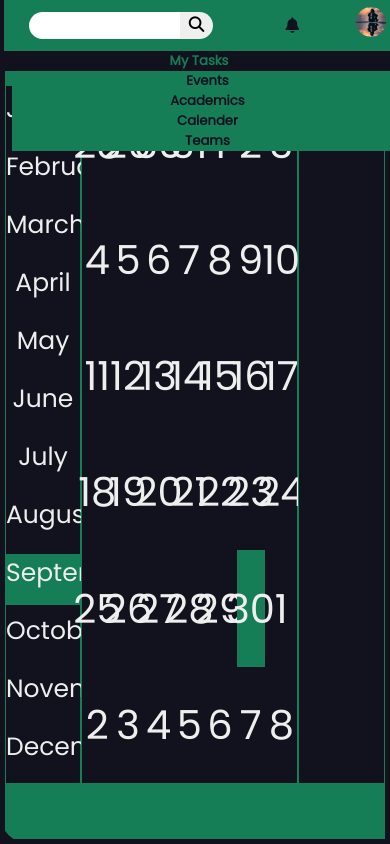
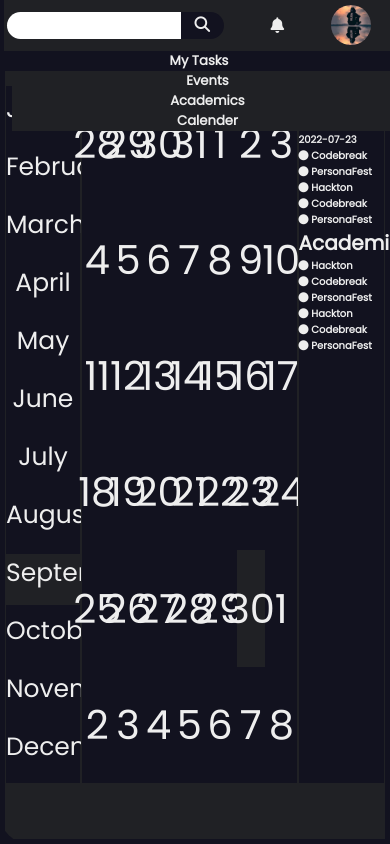
Before and after one commit to Aamir041/academic_notification_system, a plain HTML site: page version 1.0/index.html in a window 390 px wide. Shown: the top 844 px of the page. Drawn offline with Linux system fonts and the light colour scheme; a web font is replaced by a local one.

Commit message:
all submited

```diff
--- a/version 1.0/index.html
+++ b/version 1.0/index.html
@@ -21,7 +21,7 @@
                         <a href="">Events</a>
                         <a href="">Academics</a>
                         <a href="">Calender</a>
-                        <a href="">Teams</a>
+                        <!-- <a href="">Teams</a> -->
                     </div>
 
                     <div class="rightside">
@@ -61,7 +61,26 @@
                             <!-- <button>Add +</button> -->
                         </div>
                         <div class="message-body">
+                             <div>
+                                  <h1>Events</h1>
+                                  <h4> <i class="fa fa-circle" aria-hidden="true"></i> Hackton 2022-07-23</h4>
+                                  <h4> <i class="fa fa-circle" aria-hidden="true"></i> Codebreak</h4>
+                                  <h4> <i class="fa fa-circle" aria-hidden="true"></i> PersonaFest</h4>
+                                  <h4> <i class="fa fa-circle" aria-hidden="true"></i> Hackton</h4>
+                                  <h4> <i class="fa fa-circle" aria-hidden="true"></i> Codebreak</h4>
+                                  <h4> <i class="fa fa-circle" aria-hidden="true"></i> PersonaFest</h4>
+                             </div>
 
+                             <div>
+                                <h1>Academics</h1>
+                                <h4> <i class="fa fa-circle" aria-hidden="true"></i> Hackton</h4>
+                                  <h4> <i class="fa fa-circle" aria-hidden="true"></i> Codebreak</h4>
+                                  <h4> <i class="fa fa-circle" aria-hidden="true"></i> PersonaFest</h4>
+                                  <h4> <i class="fa fa-circle" aria-hidden="true"></i> Hackton</h4>
+                                  <h4> <i class="fa fa-circle" aria-hidden="true"></i> Codebreak</h4>
+                                  <h4> <i class="fa fa-circle" aria-hidden="true"></i> PersonaFest</h4>
+
+                            </div>
                         </div>
                     </div>
                 </div>
@@ -74,4 +93,5 @@
 </body>
 <script src="script.js"></script>
 <script src="DateWeekMonthYear.js"></script>
+<script src="message.js"></script>
 </html>
--- a/version 1.0/message.css
+++ b/version 1.0/message.css
@@ -2,19 +2,25 @@
     width: 100%;
     height: 9vh;
     display: flex;
+    font-size: 350%;
+    font-family: "Times New Roman", Times, serif;
     justify-content: center;
     align-items: center;
-    border: 0.1vh solid #167e56;
+    border: 0.1vh solid #202125;
 }
 
-.message-nav button{
-    display: flex;
-    justify-content: center;
-    align-items: center;
-    border: 0.1vh solid #167e56;
-    background-color:#12121f;
-    color: white;
-    width: 40%;
-    height: 5vh;
+@media screen and (max-width: 750px) {
+    .message-nav {
+        width: 100%;
+        height: 9vh;
+        display: flex;
+        font-size: 100%;
+        font-family: "Times New Roman", Times, serif;
+        justify-content: center;
+        align-items: center;
+        border: 0.1vh solid #202125;
+    }
+}
+.message-body{
 
 }
--- /dev/null
+++ b/version 1.0/message.js
@@ -0,0 +1,3 @@
+let messnav = document.querySelector(".message-nav");
+
+messnav.innerHTML = `<div>${presentdate} ${months[presentmonth]} ${presentyear}<div>`;
--- a/version 1.0/navbar.css
+++ b/version 1.0/navbar.css
@@ -1,22 +1,24 @@
 *{
     margin: 0;
     padding: 0;
-    /* color: #12121f; */
+    color: #eee;
  }
 
  body{
     width: 100vw;
     height: 100vh;
     background-color: #12121f;
+    color: #eee;
  }
 
 .navbar{
+    color: #eee;
     display: flex;
     font-weight: 800;
     text-align: center;
     width: 99.9%;
     height: 5rem;
-    background-color: #167e56;
+    background-color: #202125;
     border-top: 0.5vh solid #12121f;
     border-left: 0.5vh solid #12121f;
     border-right: 0.5vh solid #12121f;
@@ -36,10 +38,9 @@
     align-items: center;
     width: 40%;
     font-size: 90%;
-    background-color: #167e56;
+    background-color: #202125;
     text-decoration: none;
     font-weight: 900;
-    color: #12121f;
     font-family: 'Poppins', sans-serif;
     margin: 0vh 1vh;
     padding: 0vh 1vh;
@@ -47,12 +48,10 @@
 
 .leftside a:hover{
     background-color: #12121f;
-    color: #167e56;
 }
 
 .leftside a:nth-child(1){
     background-color: #12121f;
-    color: #167e56;
     margin: 0vh 0vh;
 }
 
@@ -63,21 +62,23 @@
     justify-content: space-around;
     column-gap: 6%;
     align-items: center;
-    background-color: hsl(157, 70%, 29%);;
+    background-color: #202125;
     margin-left: auto;
-    color: #12121f;
 }
 
 .rightside input{
-    width: 80%;
+    width: 75%;
     font-size: 130%;
     border-radius: 2rem 0rem 0rem 2rem;
     padding: 2% 4%;
     border: none;
+    color: black;
 }
 
 .rightside button{
-    width: 15%;
+    color: black;
+    background-color: #12121f;
+    width: 25%;
     font-size: 130%;
     padding: 2%;
     border: none;
@@ -90,17 +91,17 @@
 
 .notify a i{
     padding: 2rem;
-    color: #12121f;
 }
 
 .notify a:hover i{
     background-color: #12121f;
-    color: #167e56;
 }
 
 img{
-    width: 3rem;
-    height: 3rem;
+    display: flex;
+    margin: 0rem 2rem 0rem 0rem;
+    width: 4rem;
+    height: 4rem;
     border-radius: 2rem;
 }
 
@@ -112,7 +113,7 @@ img{
         text-align: center;
         width: 100%;
         height: 30%;
-        background-color: #167e56;
+        background-color: #202125;
     }
 
     .leftside{
@@ -135,7 +136,7 @@ img{
         column-gap: 5%;
         position: absolute;
         top: 0%;
-        background-color: hsl(157, 70%, 29%);
+        background-color: #202125;
     }
 
     .leftside a{
@@ -144,19 +145,29 @@ img{
         align-items: center;
         width: 50%;
         font-size: 110%;
-        background-color: #167e56;
+        background-color: #202125;
         text-decoration: none;
         font-weight: 900;
     }
 
     .rightside input{
-        width: 70%;
+        width: 80%;
         font-size: 130%;
         border-radius: 2rem 0rem 0rem 2rem;
         padding: 2% 4%;
         border: none;
     }
 
+    .rightside button{
+        color: black;
+        background-color: #12121f;
+        width: 20%;
+        font-size: 130%;
+        padding: 2%;
+        border: none;
+        border-radius: 0rem 2rem 2rem 0rem;
+    }
+
     .rightside notify img{
         padding: 20%;
     }
--- a/version 1.0/script.js
+++ b/version 1.0/script.js
@@ -2,9 +2,22 @@
 const week = document.querySelector('.weekdays');
 const Day = document.querySelector('.days');
 
+//functions
+let noDate =(month,year)=>new Date(year, month, 0).getDate();
+let day =(year,month,date)=>new Date(`${month},${date},${year}`).getDay();
+let startprev =(month,year)=>noDate(month-1,year)-day(year,month,1) + 1;
+let endprev =(month,year)=>noDate(month-1,year);
+let endpresent =(month,year)=>noDate(month,year);
+
+//importent values
+let presentyear = new Date().getFullYear();
+let presentmonth = new Date().getMonth() + 1;
+let presentdate = new Date().getDate();
+let presentday = new Date().getDay();
 let week1="";
 let day1="";
 
+//array of months
 const months = [
     "January",
     "February",
@@ -19,22 +32,12 @@ const months = [
     "November",
     "December"
 ];
+
+//array of week days
 const weekday = ["Sun","Mon","Tue","Wed","Thu","Fri","Sat"];
 
-let Date1 =(month,year)=>new Date(year, month, 0).getDate();
-let day =(year,month,date)=>new Date(`${month},${date},${year}`).getDay();
-
-let startprev =(month,year)=>Date1(month-1,year)-day(year,month,1) + 1;
-let endprev =(month,year)=>Date1(month-1,year);
-let endpresent =(month,year)=>Date1(month,year);
-
-let presentyear = new Date().getFullYear();
-let presentmonth = new Date().getMonth() + 1;
-let presentdate = new Date().getDate();
-let presentday = new Date().getDay();
-
 //print all months
-const printmonth =()=>{
+const printMonth =()=>{
     const month = document.querySelector('.month');
     let month1 = "";
     for (let i=0;i<12;i++){
@@ -43,38 +46,19 @@ const printmonth =()=>{
     month.innerHTML = month1;
 }
 
-//print date
-const showdata =(presentdate,presentmonth,presentyear)=>{
-    const months = [
-        "January",
-        "February",
-        "March",
-        "April",
-        "May",
-        "June",
-        "July",
-        "August",
-        "September",
-        "October",
-        "November",
-        "December"
-    ];
-    let messagedate = document.querySelector(".message-nav");
-    messagedate.innerHTML = `<div>${presentdate} ${months[presentmonth]} ${presentyear}<div>`;
-    console.log(presentdate,presentmonth,presentyear);
-}
-
 //print all weekdays
+const printWeek = () =>{
     for (let i=0;i<7;i++){
      week1 +=`<div>${weekday[i]}</div>`;
     }
     week.innerHTML= week1;
     let week2 = document.querySelectorAll(".weekdays div");
-week2[presentday].style.backgroundColor = '#167e56';
+    week2[presentday].style.backgroundColor = '#202125';
+}
 
 //print all days
 let countor1=0;
-const printdays =()=>{
+const printDays =()=>{
     let countor=0;
     for(let i=startprev(presentmonth,presentyear);i<=endprev(presentmonth,presentyear);i++){
         countor++;
@@ -89,16 +73,19 @@ const printdays =()=>{
         day1 +=`<div>${i}</div>`;
     }
     Day.innerHTML = day1;
-
 }
 
-printdays();
-printmonth();
-showdata(presentdate,presentmonth,presentyear);
-
-
+//css for present day ,week ,month
+const cssDay = () =>{
     const cssmonth= document.querySelectorAll(".child2");
-cssmonth[presentmonth -1].style.backgroundColor = "#167e56";
+    cssmonth[presentmonth -1].style.backgroundColor = "#202125";
 
     const cssday = document.querySelectorAll(".days div");
-cssday[presentdate+countor1-1].style.backgroundColor = "#167e56";
+    cssday[presentdate+countor1-1].style.backgroundColor = "#202125";
+}
+
+//all function call
+printDays();
+printWeek();
+printMonth();
+cssDay();
--- a/version 1.0/style.css
+++ b/version 1.0/style.css
@@ -8,12 +8,13 @@
      font-size: 62.5%;
 
  }
+
  .container{
      display: flex;
      flex-direction: column;
      width: 100vw;
      height: 100vh;
-     background-color: #167e56;
+     background-color: #202125;
      border-radius: 3rem;
      color: #eee;
      font-family: 'Poppins', sans-serif;
@@ -36,7 +37,7 @@
 }
 
  .child:nth-child(3){
-     background-color: #167e56;
+     background-color: #202125;
      width: 23%;
  }
  .year{
@@ -46,7 +47,7 @@
      justify-content: space-around;
      align-items: center;
      font-size: 2rem;
-     border: 0.1vh solid #167e56;
+     border: 0.1vh solid #202125;
      border-radius: 3rem;
  }
 
@@ -58,7 +59,7 @@
     justify-content: space-around;
     text-align: center;
     font-size: 2.5rem;
-    border: 1px solid #167e56;
+    border: 1px solid #202125;
     background-color: #12121f;
  }
 
@@ -67,10 +68,6 @@
     height: 6vh;
  }
 
- /* .month div:nth-child(8){
-    background-color: #167e56;
- }
-  */
  .child2{
      width: 100%;
      height: 10%;
@@ -79,7 +76,7 @@
  .weekdays{
      display: flex;
      justify-content: space-around;
-     border: 0.1vh solid #167e56;
+     border: 0.1vh solid #202125;
      height: 9vh;
      background-color: #12121f;
  }
@@ -92,10 +89,6 @@
      font-size: 2.5rem;
  }
 
- /* .weekdays div:nth-child(3){
-     background-color: #167e56;
- } */
-
  .days{
      width: 100%;
      height: 82.8vh;
@@ -103,7 +96,7 @@
      justify-content: space-around;
      flex-wrap: wrap;
      background-color: #12121f;
-     border: 0.1vh solid #167e56;
+     border: 0.1vh solid #202125;
  }
 
  .days div{
@@ -118,5 +111,5 @@
      width: 100%;
      height: 91.8vh;
      background-color: #12121f;
-     border: 0.1vh solid #167e56;
+     border: 0.1vh solid #202125;
  }
```
Also changed, not shown: version 1.0/DateWeekMonthYear.js (+33 -38 lines), 2 other files. Lines whose indentation alone changed are shown as unchanged.
